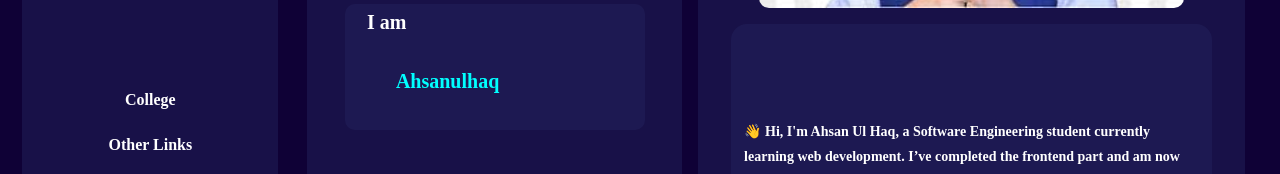
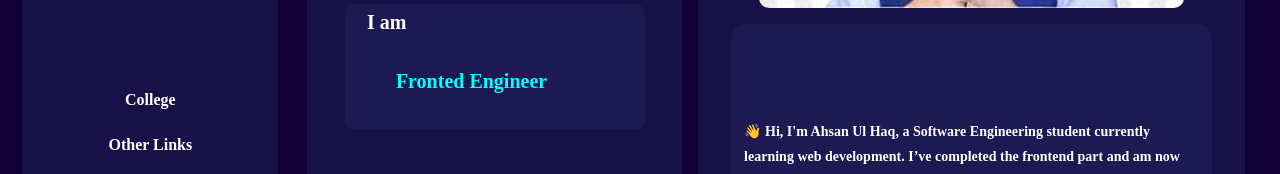
Before and after one commit to Ahsanulhaq01/personal-portfolio, a React (Vite) app: page / in a window 1280 px wide. Shown: the part 336-510 px from the top of the page. Built offline with nearby package versions, Linux system fonts and the light colour scheme.

Commit message:
set the actual statment

```diff
--- a/src/component/ContentPreview.jsx
+++ b/src/component/ContentPreview.jsx
@@ -7,7 +7,7 @@ function ContentPreview() {
         <div className="text-container">
             <div className="name-container">
                 <p className="pronoun">I am </p>
-                <p className="intro">Ahsanulhaq</p>
+                <p className="intro">Fronted Engineer</p>
             </div>
         </div>
         <div className="preview-container">
```
